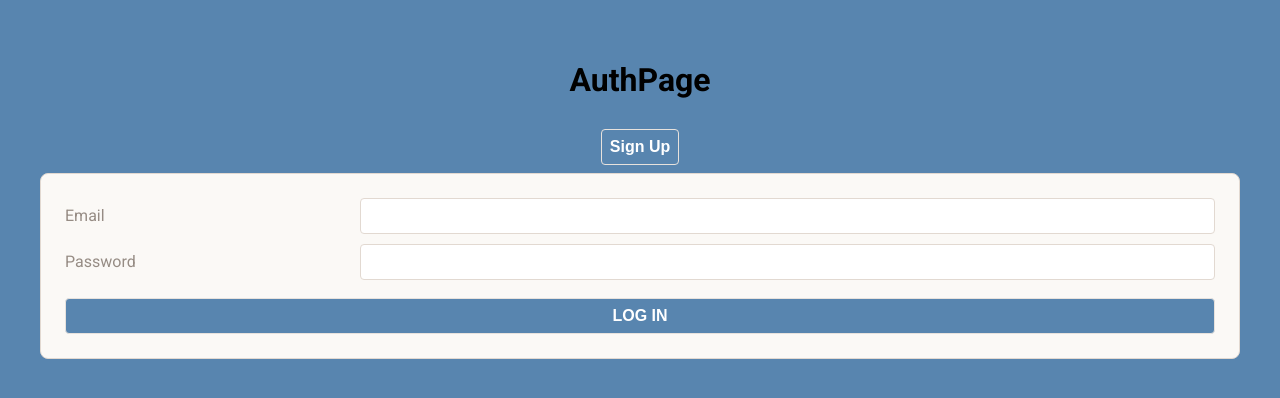
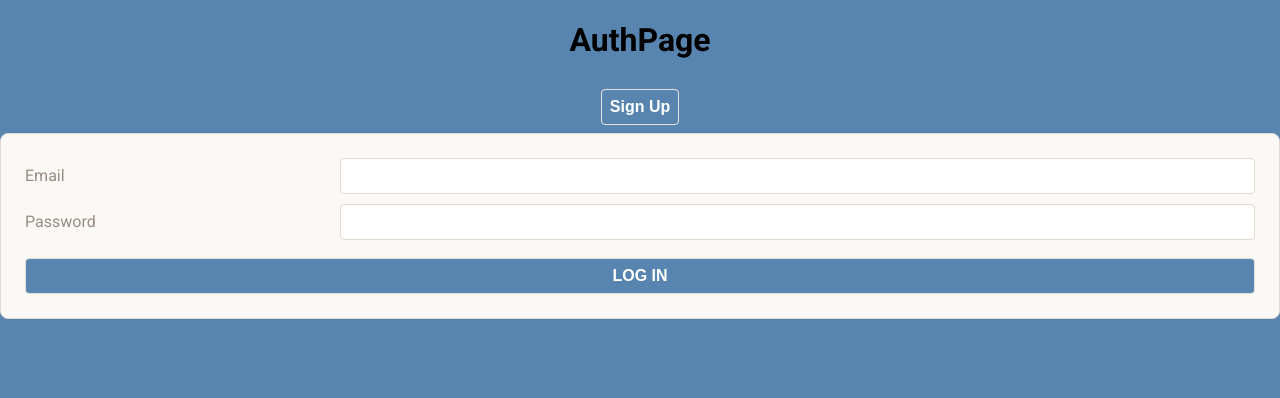
Before and after one commit to andreamaciasr/interactica, a React (Create React App) app: page / in a window 1280 px wide. Shown: the top 398 px of the page. Built offline with nearby package versions, Linux system fonts and the light colour scheme; no server answers.

Commit message:
background adjustment

```diff
--- a/src/index.css
+++ b/src/index.css
@@ -22,7 +22,7 @@ body {
   -webkit-font-smoothing: antialiased;
   -moz-osx-font-smoothing: grayscale;
   background-color: var(--tan-4);
-  padding: 5vmin;
+  padding: 0vmin;
   height: 100vh;
 }
 
```
Also changed, not shown: src/components/NavBar/NavBar.css (added), src/components/NavBar/NavBard.css (deleted).
